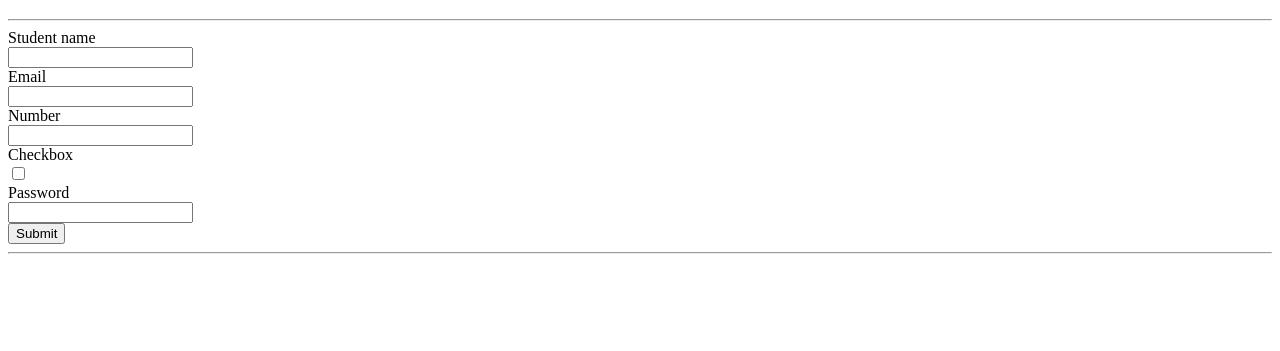
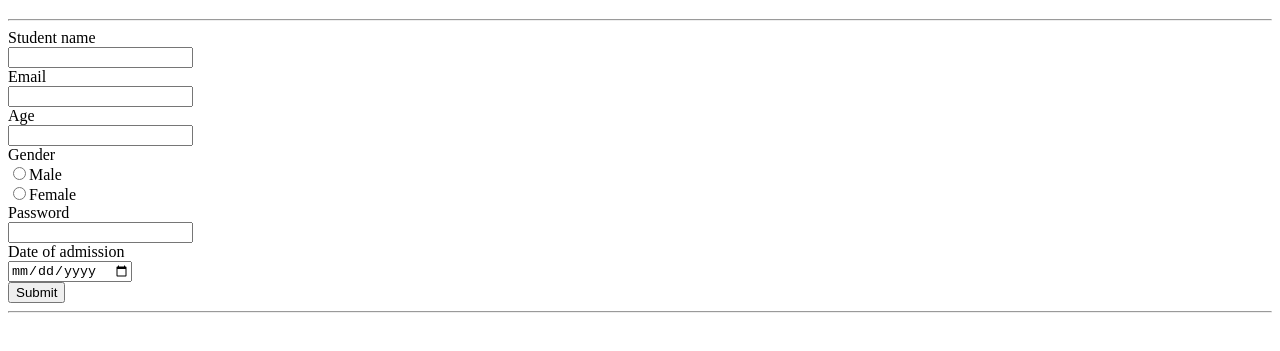
Before and after one commit to gondiski/html-practice, a plain HTML site: page forms.html in a window 1280 px wide. Shown: the part 61-412 px from the top of the page. Drawn offline with Linux system fonts and the light colour scheme.

Commit message:
Made changes to forms.html and added task2

```diff
--- a/forms.html
+++ b/forms.html
@@ -23,16 +23,24 @@
         <br/>
         <!-- input type for email  -->
         <label for="">Email</label><br/>
-        <input type="email"><br/>
+        <input type="email" required><br/>
         <!-- input type for number  -->
-        <label for="">Number</label><br/>
-        <input type="number"><br/>
+        <label for="">Age</label><br/>
+        <input type="number" required><br/>
         <!-- input type checkbox  -->
-        <label for="">Checkbox</label><br/>
-        <input type="checkbox"><br/>
+        <!-- a check box allows you to check multiple options  -->
+        <label for="">Gender</label><br/>
+        <!-- <input type="checkbox" for="gender" value="Female"> Female<br/>
+        <input type="checkbox" for="gender" value="Male"> Male<br/> -->
+        <!-- radio box  -->
+        <input type="radio" name="gender" value="Male">Male<br/>
+        <input type="radio" name="gender" value="Female">Female<br/>
         <!-- input type for password   -->
         <label for="">Password</label><br/>
-        <input type="password"><br/>
+        <input type="password" required><br/>
+        <!-- input for date values  -->
+        <label for="Date of admission">Date of admission</label><br/>
+        <input type="date" required><br/>
         <!-- forms have to be submitted using a button  -->
         <button type="submit">Submit</button>
     </form>
```
Also changed, not shown: task2.txt (added).
